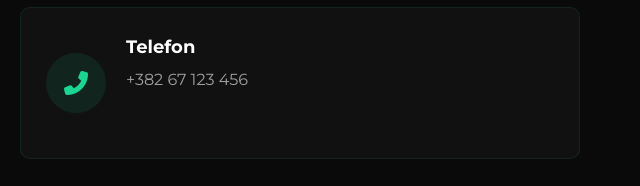
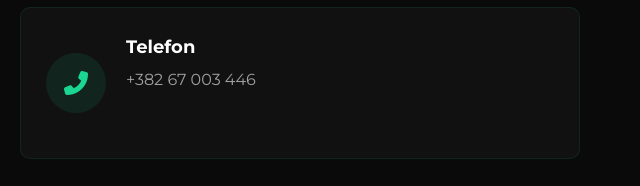
Before and after one commit to sirac007006/eride, a plain HTML site: page kontakt.html in a window 1280 px wide. Shown: the part 712-898 px from the top of the page, 0-640 px from the left. Drawn offline with Linux system fonts and the light colour scheme.

Commit message:
promene neke

```diff
--- a/kontakt.html
+++ b/kontakt.html
@@ -773,7 +773,7 @@
                             </div>
                             <div class="contact-card-content">
                                 <h3>Telefon</h3>
-                                <p><a href="tel:+38267123456">+382 67 123 456</a></p>
+                                <p><a href="tel:+38267123456">+382 67 003 446</a></p>
                             </div>
                         </div>
 
```
